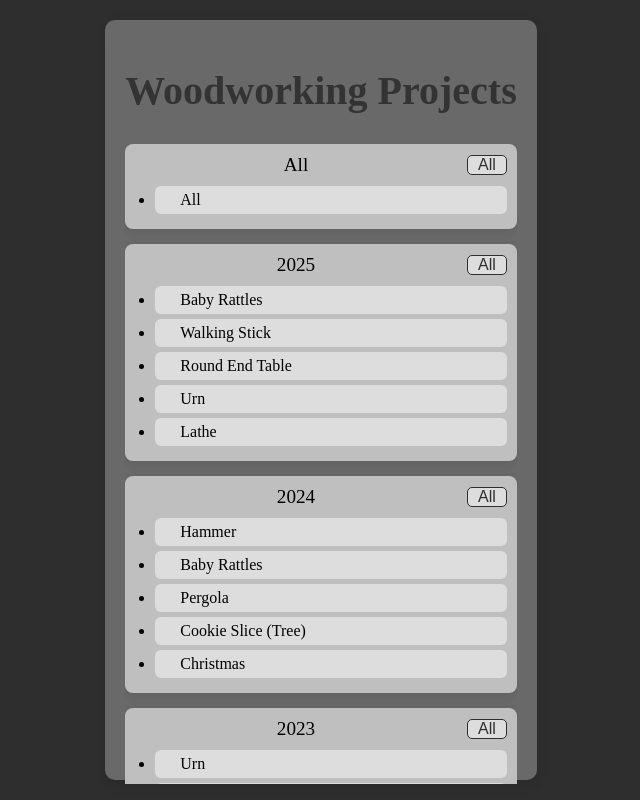
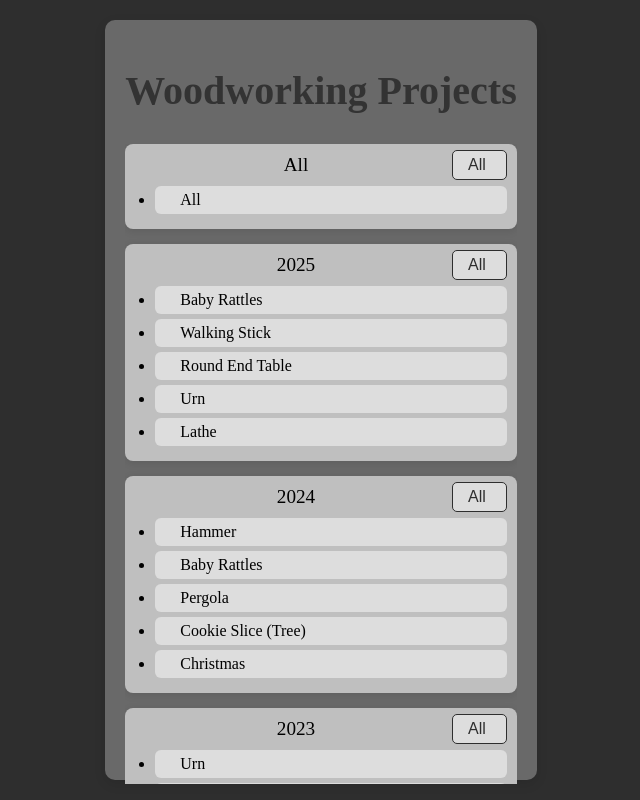
Before and after one commit to rbrock44/woodworking-projects, an Angular app: page / in a window 1280 px wide. Shown: the whole page, without its empty margins (319-959 px from the left). Built offline with nearby package versions, Linux system fonts and the light colour scheme.

Commit message:
Update app.component.html

```diff
--- a/src/app/app.component.html
+++ b/src/app/app.component.html
@@ -11,7 +11,7 @@
                 <p class="year-text">{{ projectsByYear.year }}</p>
 
                 <button class="all-button" (click)="this.allProjectsByYear(projectsByYear.year);">
-                  All
+                  <p>All</p>
                 </button>
               </div>
               <div class="sub-list-container">
```
